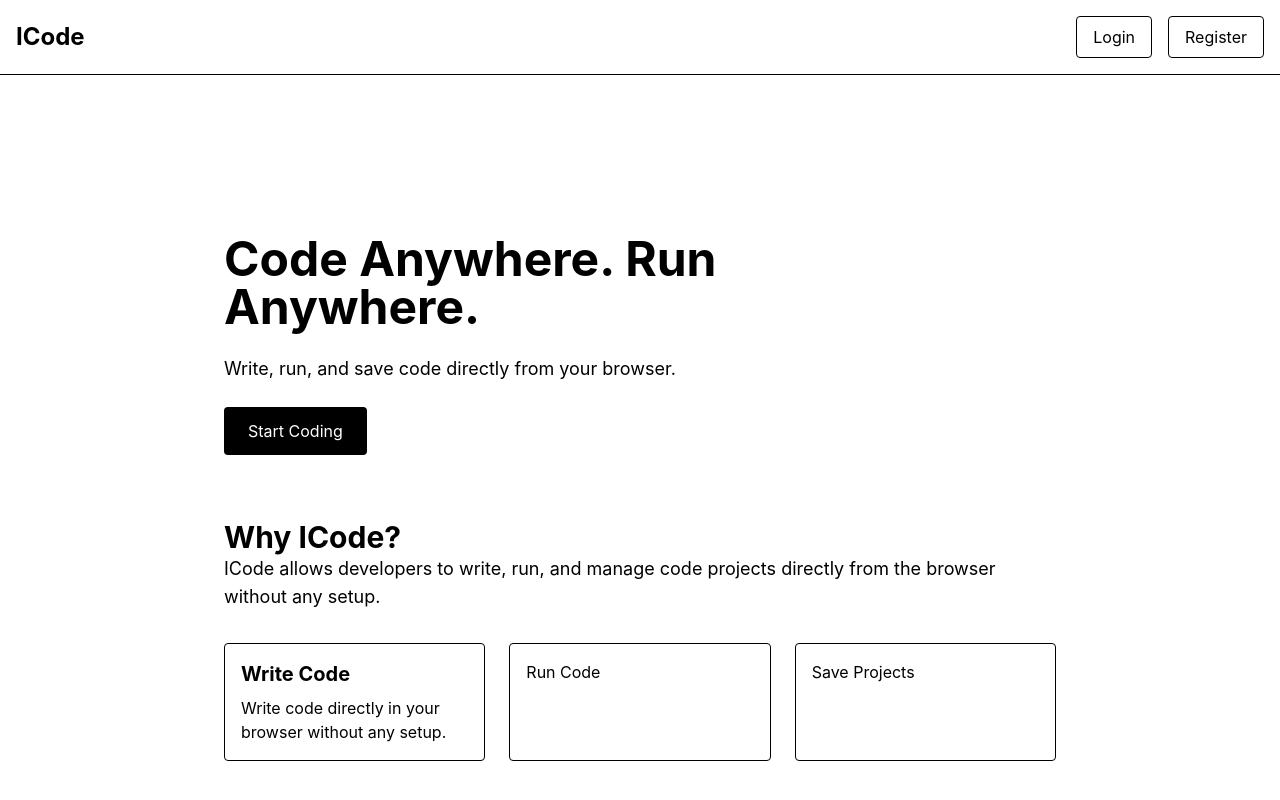
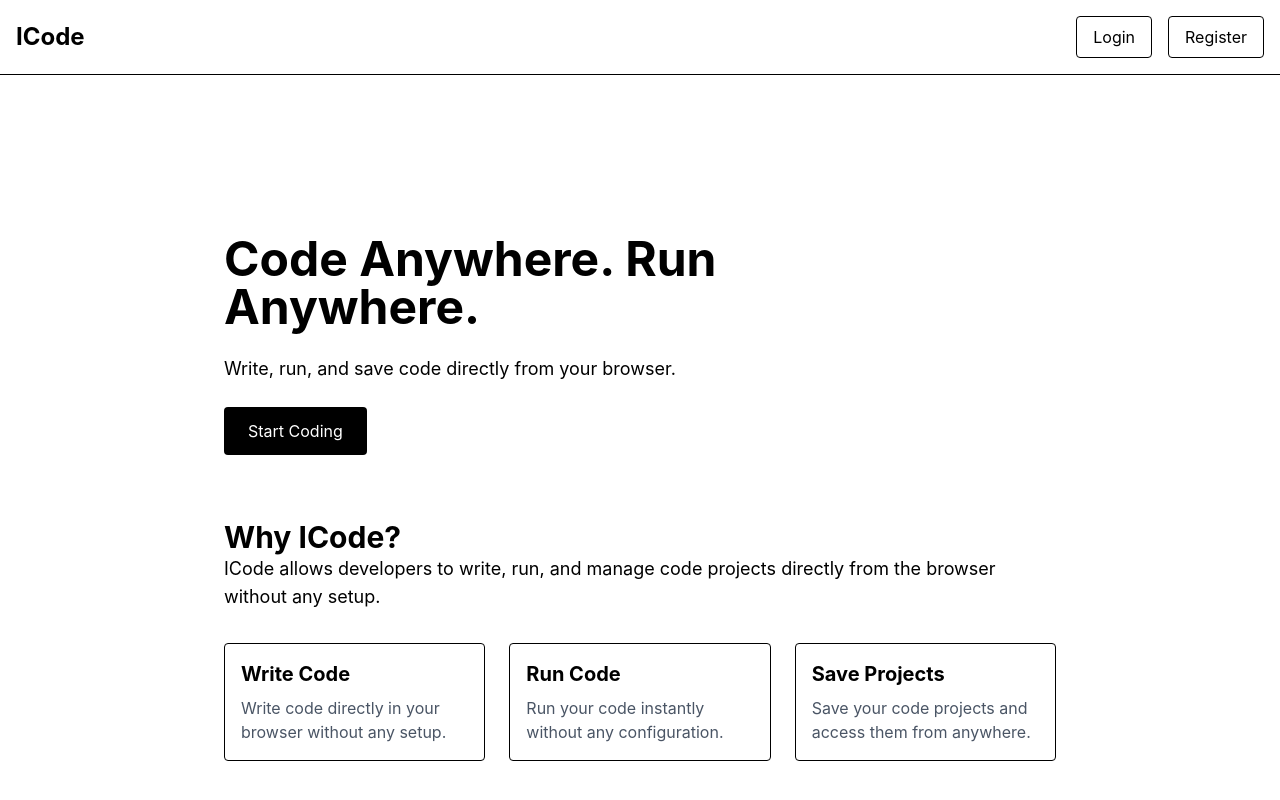
Before and after one commit to saudprashant2062/ICode, a React (Vite) app in the folder Frontend_ICode/: page / in a window 1280 px wide. Built offline with nearby package versions, Linux system fonts and the light colour scheme.

Commit message:
added data driven features on landing.js

```diff
--- a/Frontend_ICode/src/pages/Landing.jsx
+++ b/Frontend_ICode/src/pages/Landing.jsx
@@ -46,23 +46,19 @@ export default function Landing() {
   </p>
 
   <div className="grid grid-cols-3 gap-6 mt-8">
-<div className="border p-4 rounded">
-  <h3 className="font-bold text-xl">
-    Write Code
-  </h3>
+    {features.map((feature) => (
+      <div className="border p-4 rounded" key={feature.title}>
 
-  <p className="mt-2">
-    Write code directly in your browser without any setup.
-  </p>
-</div>
+        <h3 className="font-bold text-xl">
+          {feature.title}
+        </h3>
+        <p className="mt-2 text-gray-600">
+          {feature.description}
+        </p>
+        </div>
 
-    <div className="border p-4 rounded">
-      Run Code
-    </div>
+    ))}
 
-    <div className="border p-4 rounded">
-      Save Projects
-    </div>
   </div>
 </Section>
     </>
```
